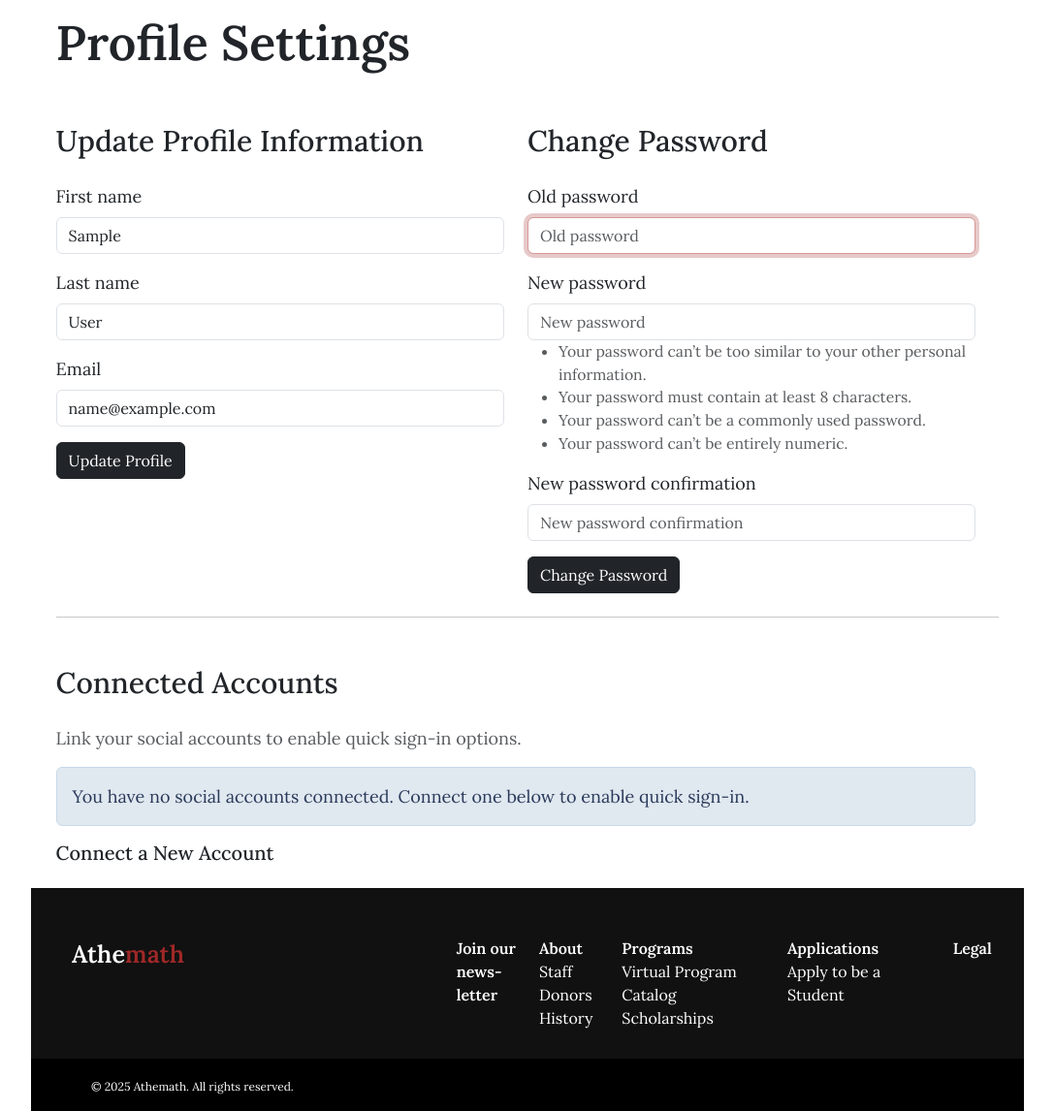
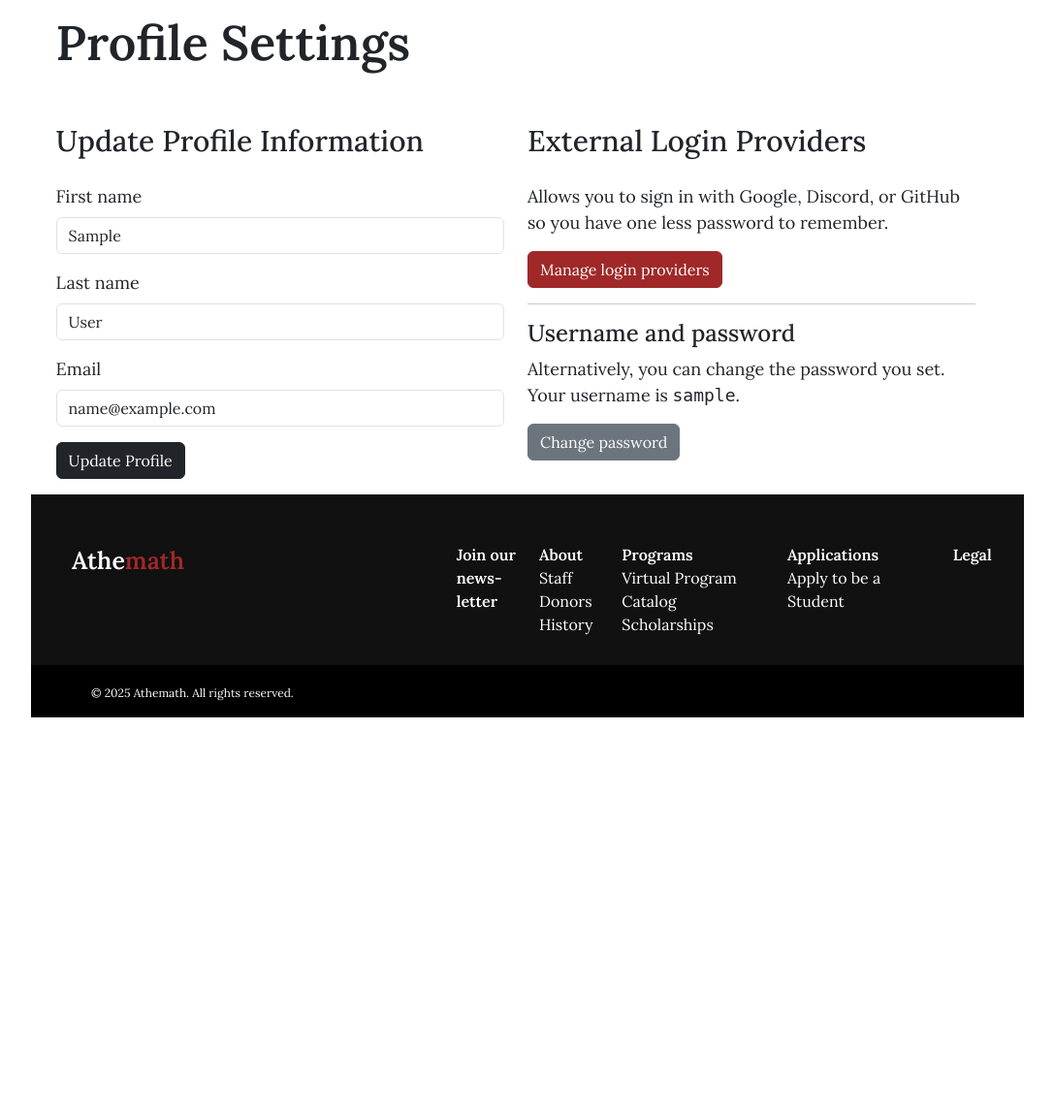
Before and after one commit to vEnhance/athe-web, a Django app: page /profile/settings/ in a window 1280 px wide. Shown: the part 56-1202 px from the top of the page at 97% size, without its empty margins (96-1183 px from the left). After the commit the page ends 796 px from the top, so only its background shows below. Run offline with Django 4.2, Linux system fonts and the light colour scheme; the visitor is signed in with stand-in values (Sample User, id 1); parts of the project's set-up code (start-up, migrations or seed data) failed here and were passed over; some libraries are stand-ins or nearby versions.

Commit message:
drop: clean up login manager form

```diff
--- a/home/templates/home/components/main_dropdown.html
+++ b/home/templates/home/components/main_dropdown.html
@@ -56,6 +56,9 @@
         <a class="dropdown-item" href="{% url 'home:profile_settings' %}">Profile Settings</a>
     </li>
     <li>
+        <a class="dropdown-item" href="{% url 'socialaccount_connections' %}">Login Providers</a>
+    </li>
+    <li>
         <form method="post" action="{% url 'logout' %}">
             {% csrf_token %}
             <button type="submit" class="dropdown-item btn-link">Logout</button>
--- a/home/templates/home/profile_settings.html
+++ b/home/templates/home/profile_settings.html
@@ -7,18 +7,6 @@
 {% block content %}
     <div id="content">
         <h1>Profile Settings</h1>
-        {% if messages %}
-            {% for message in messages %}
-                <div class="alert alert-{{ message.tags }} alert-dismissible fade show"
-                     role="alert">
-                    {{ message }}
-                    <button type="button"
-                            class="btn-close"
-                            data-bs-dismiss="alert"
-                            aria-label="Close"></button>
-                </div>
-            {% endfor %}
-        {% endif %}
         <div class="row">
             <div class="col-md-6">
                 <h2>Update Profile Information</h2>
@@ -29,86 +17,31 @@
                 </form>
             </div>
             <div class="col-md-6">
-                <h2>Change Password</h2>
-                <form method="post">
-                    {% csrf_token %}
-                    {% bootstrap_form password_form %}
-                    {% bootstrap_button button_type="submit" content="Change Password" button_class="btn-dark" name="change_password" %}
-                </form>
-            </div>
-        </div>
-        <hr class="my-4">
-        <div class="row">
-            <div class="col-12">
-                <h2>Connected Accounts</h2>
-                <p class="text-muted">Link your social accounts to enable quick sign-in options.</p>
-                {% if social_accounts %}
-                    <div class="mb-4">
-                        <h5>Your Connected Accounts</h5>
-                        <form method="post">
-                            {% csrf_token %}
-                            <ul class="list-group mb-3">
-                                {% for account in social_accounts %}
-                                    <li class="list-group-item d-flex justify-content-between align-items-center">
-                                        <div>
-                                            {% if account.provider == "google" %}
-                                                <span class="text-danger">{% include "icons/google.svg" %}</span>
-                                                Google
-                                            {% elif account.provider == "github" %}
-                                                {% include "icons/github.svg" %}
-                                                GitHub
-                                            {% elif account.provider == "discord" %}
-                                                <span class="text-primary">{% include "icons/discord.svg" %}</span>
-                                                Discord
-                                            {% else %}
-                                                {{ account.provider|title }}
-                                            {% endif %}
-                                            <span class="text-muted ms-2">{{ account.get_provider_account }}</span>
-                                        </div>
-                                        <div>
-                                            <input type="radio"
-                                                   name="account"
-                                                   value="{{ account.pk }}"
-                                                   id="account_{{ account.pk }}"
-                                                   class="btn-check">
-                                            <label class="btn btn-outline-danger btn-sm" for="account_{{ account.pk }}">Remove</label>
-                                        </div>
-                                    </li>
-                                {% endfor %}
-                            </ul>
-                            <button type="submit" name="disconnect_social" class="btn btn-danger btn-sm">Disconnect Selected Account</button>
-                        </form>
-                    </div>
-                {% else %}
-                    <div class="alert alert-info">You have no social accounts connected. Connect one below to enable quick sign-in.</div>
-                {% endif %}
-                <h5>Connect a New Account</h5>
-                {% get_providers as socialaccount_providers %}
-                {% if socialaccount_providers %}
-                    <div class="d-flex gap-2 flex-wrap">
-                        {% for provider in socialaccount_providers %}
-                            {% provider_login_url provider process="connect" as href %}
-                            {% if provider.id == "google" %}
-                                <a href="{{ href }}" class="btn btn-outline-danger">
-                                    {% include "icons/google.svg" %}
-                                    Connect Google
-                                </a>
-                            {% elif provider.id == "github" %}
-                                <a href="{{ href }}" class="btn btn-outline-dark">
-                                    {% include "icons/github.svg" %}
-                                    Connect GitHub
-                                </a>
-                            {% elif provider.id == "discord" %}
-                                <a href="{{ href }}" class="btn btn-outline-primary">
-                                    {% include "icons/discord.svg" %}
-                                    Connect Discord
-                                </a>
-                            {% else %}
-                                <a href="{{ href }}" class="btn btn-outline-secondary">Connect {{ provider.name }}</a>
-                            {% endif %}
-                        {% endfor %}
-                    </div>
-                {% endif %}
+                <h2>External Login Providers</h2>
+                <p>
+                    Allows you to sign in with Google, Discord, or GitHub
+                    so you have one less password to remember.
+                </p>
+                <a class="btn btn-primary" href="{% url 'socialaccount_connections' %}">Manage login providers</a>
+                <hr />
+                <h4>Username and password</h4>
+                <p>
+                    Alternatively, you can change the password you set.
+                    Your username is <tt>{{ user.username }}</tt>.
+                </p>
+                <button class="btn btn-secondary"
+                        type="button"
+                        data-bs-toggle="collapse"
+                        data-bs-target="#collapsePasswordForm"
+                        aria-expanded="false"
+                        aria-controls="collapsePasswordForm">Change password</button>
+                <div id="collapsePasswordForm" class="collapse mt-4">
+                    <form method="post">
+                        {% csrf_token %}
+                        {% bootstrap_form password_form %}
+                        {% bootstrap_button button_type="submit" content="Confirm" button_class="btn-dark" name="change_password" %}
+                    </form>
+                </div>
             </div>
         </div>
     </div>
--- a/home/views.py
+++ b/home/views.py
@@ -10,8 +10,6 @@ from django.urls import reverse_lazy
 from django.views import View
 from django.views.generic import DetailView, ListView, TemplateView, UpdateView
 
-from allauth.socialaccount.forms import DisconnectForm
-from allauth.socialaccount.models import SocialAccount
 
 from .models import ApplyPSet, StaffPhotoListing
 
@@ -44,15 +42,6 @@ class ProfileSettingsView(LoginRequiredMixin, View):
 
     template_name = "home/profile_settings.html"
 
-    def get_social_accounts_context(self, request: HttpRequest) -> dict[str, object]:
-        """Get context data for social account connections."""
-        social_accounts = SocialAccount.objects.filter(user=request.user)
-        disconnect_form = DisconnectForm(request=request)
-        return {
-            "social_accounts": social_accounts,
-            "disconnect_form": disconnect_form,
-        }
-
     def get(self, request: HttpRequest) -> HttpResponse:
         """Display the profile settings forms."""
         profile_form = UserProfileForm(instance=request.user)
@@ -61,7 +50,6 @@ class ProfileSettingsView(LoginRequiredMixin, View):
             "profile_form": profile_form,
             "password_form": password_form,
         }
-        context.update(self.get_social_accounts_context(request))
         return render(request, self.template_name, context)
 
     def post(self, request: HttpRequest) -> HttpResponse:
@@ -83,21 +71,6 @@ class ProfileSettingsView(LoginRequiredMixin, View):
                 )
                 return redirect("home:profile_settings")
             profile_form = UserProfileForm(instance=request.user)
-        elif "disconnect_social" in request.POST:
-            disconnect_form = DisconnectForm(request.POST, request=request)
-            if disconnect_form.is_valid():
-                disconnect_form.save()
-                messages.success(request, "Account disconnected successfully.")
-                return redirect("home:profile_settings")
-            profile_form = UserProfileForm(instance=request.user)
-            password_form = PasswordChangeForm(request.user)
-            context = {
-                "profile_form": profile_form,
-                "password_form": password_form,
-                "social_accounts": SocialAccount.objects.filter(user=request.user),
-                "disconnect_form": disconnect_form,
-            }
-            return render(request, self.template_name, context)
         else:
             profile_form = UserProfileForm(instance=request.user)
             password_form = PasswordChangeForm(request.user)
@@ -106,7 +79,6 @@ class ProfileSettingsView(LoginRequiredMixin, View):
             "profile_form": profile_form,
             "password_form": password_form,
         }
-        context.update(self.get_social_accounts_context(request))
         return render(request, self.template_name, context)
 
 
```
